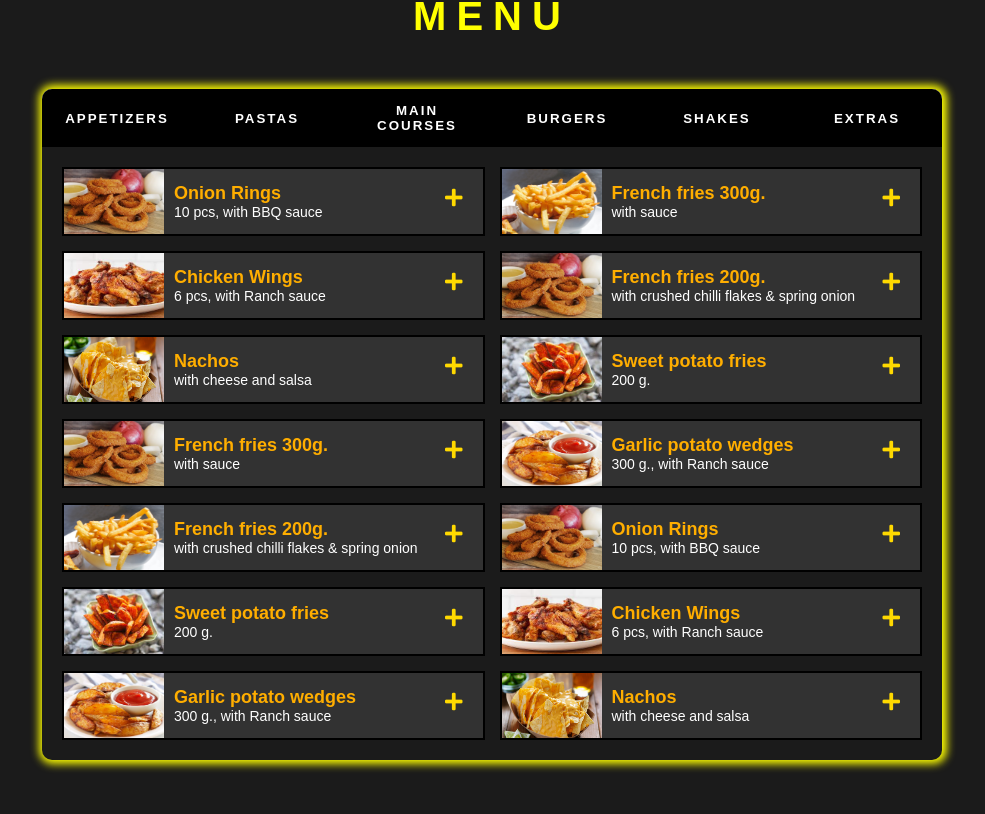
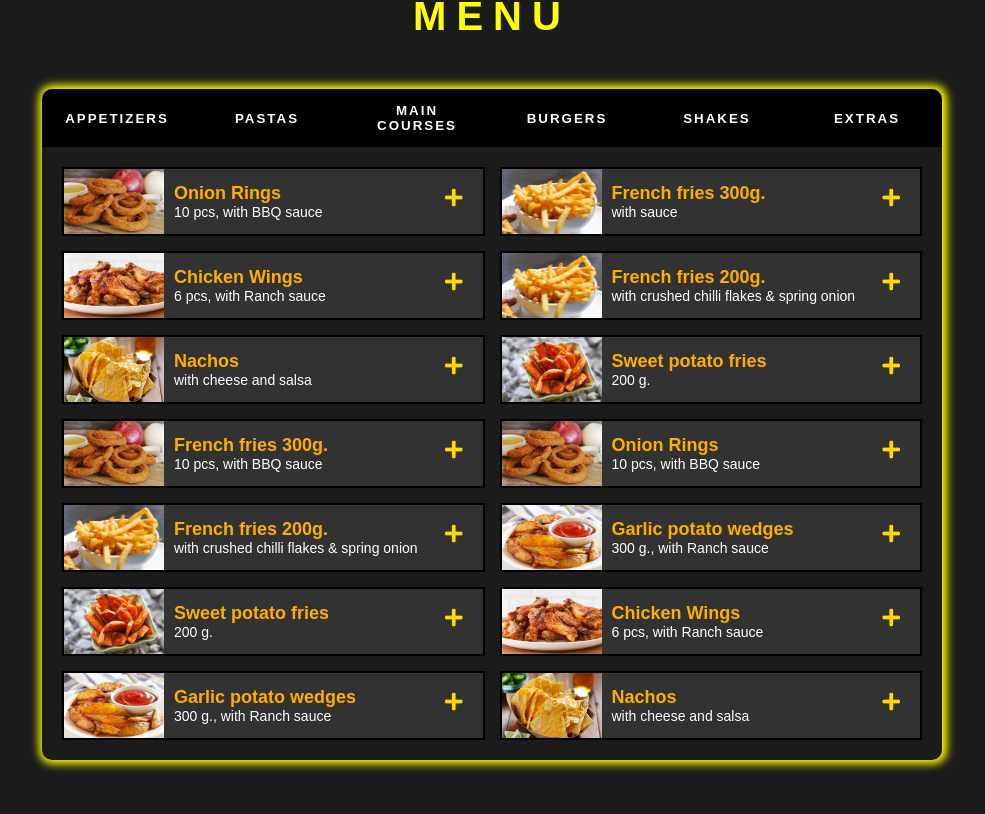
Before and after one commit to electrixky/hells-kitchen-website, a React (Create React App) app in the folder front/: page / in a window 1280 px wide. Shown: the part 906-1720 px from the top of the page, without its empty margins (148-1133 px from the left). Built offline with nearby package versions, Linux system fonts and the light colour scheme.

Commit message:
Created Item component

```diff
--- a/front/src/layouts/MenuPage/Item/Item.jsx
+++ b/front/src/layouts/MenuPage/Item/Item.jsx
@@ -1,7 +1,17 @@
 import styles from './Item.module.scss'
+import AddButton from './AddButton/AddButton'
 
-const Item = () => {
-	return <div></div>
+const Item = ({name, desc, source}) => {
+	return (
+			<div className = {styles.item}>
+					<img className={styles.image} src = {source} />
+					<div className = {styles.text}>
+						<h3 className={styles.title}>{name}</h3>
+						<p className={styles.description}>{desc}</p>
+					</div>
+					<AddButton />
+				</div>
+	)
 }
 
 export default Item
--- a/front/src/layouts/MenuPage/Item/Item.module.scss
+++ b/front/src/layouts/MenuPage/Item/Item.module.scss
@@ -1,3 +1,34 @@
 .title {
+	font-size: 1.8rem;
+	color: #ffae00;
+	cursor: pointer;
+}
 
+.description {
+	font-size: 1.4rem;
+	cursor: pointer;
 }
+
+.text {
+	padding: 1rem;
+}
+
+.item {
+	display: flex;
+	align-items: center;
+	border: 2px solid #000;
+	position: relative;
+	padding-right: 4rem;
+	color: #fff;
+	background-color: rgba(255, 255, 255, 0.1);
+
+	&:hover {
+		background-color: rgba(255, 255, 255, 0.233);
+	}
+}
+
+.image {
+	width: 10rem;
+	height: 6.5rem;
+	cursor: pointer;
+}
--- a/front/src/layouts/MenuPage/Item/ItemDescription/ItemDesciption.module.scss
+++ /dev/null
@@ -1,4 +0,0 @@
-.text {
-	font-size: 1.4rem;
-	cursor: pointer;
-}
--- a/front/src/layouts/MenuPage/Item/ItemDescription/ItemDescription.jsx
+++ /dev/null
@@ -1,7 +0,0 @@
-import styles from './ItemDesciption.module.scss'
-
-const ItemDesciption = ({children}) => {
-	return <p className = {styles.text}>{children}</p>
-}
-
-export default ItemDesciption
--- a/front/src/layouts/MenuPage/Item/ItemImage/ItemImage.jsx
+++ /dev/null
@@ -1,7 +0,0 @@
-import styles from './ItemImage.module.scss'
-
-const ItemImage = ({source}) => {
-	return <img className = {styles.image} src={source} alt="" />
-}
-
-export default ItemImage
--- a/front/src/layouts/MenuPage/Item/ItemImage/ItemImage.module.scss
+++ /dev/null
@@ -1,5 +0,0 @@
-.image {
-	width: 10rem;
-	height: 6.5rem;
-	cursor: pointer;
-}
--- a/front/src/layouts/MenuPage/Item/ItemTitle/ItemTitle.jsx
+++ /dev/null
@@ -1,7 +0,0 @@
-import styles from './ItemTitle.module.scss'
-
-const ItemTitle = ({children}) => {
-	return <h3 className = {styles.text}>{children}</h3>
-}
-
-export default ItemTitle
--- a/front/src/layouts/MenuPage/Item/ItemTitle/ItemTitle.module.scss
+++ /dev/null
@@ -1,5 +0,0 @@
-.text {
-	font-size: 1.8rem;
-	color: #ffae00;
-	cursor: pointer;
-}
--- a/front/src/layouts/MenuPage/Items/Items.jsx
+++ b/front/src/layouts/MenuPage/Items/Items.jsx
@@ -1,9 +1,5 @@
 import styles from './Items.module.scss'
 import Item from '../Item/Item'
-import ItemImage from '../Item/ItemImage/ItemImage'
-import ItemTitle from '../Item/ItemTitle/ItemTitle'
-import ItemDescription from '../Item/ItemDescription/ItemDescription'
-import AddButton from '../Item/AddButton/AddButton'
 import onionRings from '../../../assets/food-images/onion-rings.jpeg'
 import chickenLegs from '../../../assets/food-images/chicken-legs.jfif'
 import frenchFries from '../../../assets/food-images/french-fries.jpg'
@@ -13,135 +9,22 @@ import potatoWedges from '../../../assets/food-images/potato-wedges.jpg'
 
 const Items = () => {
 	return (
-			<div className = {styles.items}>
-
-				<div className = {styles.item}>
-					<ItemImage source = {onionRings} />
-					<div className = {styles.text}>
-						<ItemTitle>Onion Rings</ItemTitle>
-						<ItemDescription>10 pcs, with BBQ sauce</ItemDescription>
-					</div>
-					<AddButton />
-				</div>
-
-				<div className = {styles.item}>
-					<ItemImage source = {chickenLegs} />
-					<div className = {styles.text}>
-						<ItemTitle>Chicken Wings</ItemTitle>
-						<ItemDescription>6 pcs, with Ranch sauce</ItemDescription>
-					</div>
-					<AddButton />
-				</div>
-
-				<div className = {styles.item}>
-					<ItemImage source = {nachos} />
-					<div className = {styles.text}>
-						<ItemTitle>Nachos</ItemTitle>
-						<ItemDescription>with cheese and salsa</ItemDescription>
-					</div>
-					<AddButton />
-				</div>
-
-				<div className = {styles.item}>
-					<ItemImage source = {onionRings} />
-					<div className = {styles.text}>
-						<ItemTitle>French fries 300g.</ItemTitle>
-						<ItemDescription>with sauce</ItemDescription>
-					</div>
-					<AddButton />
-				</div>
-
-				<div className = {styles.item}>
-					<ItemImage source = {frenchFries} />
-					<div className = {styles.text}>
-						<ItemTitle>French fries 200g.</ItemTitle>
-						<ItemDescription>with crushed chilli flakes & spring onion</ItemDescription>
-					</div>
-					<AddButton />
-				</div>
-
-				<div className = {styles.item}>
-					<ItemImage source = {sweetPotato} />
-					<div className = {styles.text}>
-						<ItemTitle>Sweet potato fries</ItemTitle>
-						<ItemDescription>200 g.</ItemDescription>
-					</div>
-					<AddButton />
-				</div>
-
-				<div className = {styles.item}>
-					<ItemImage source = {potatoWedges} />
-					<div className = {styles.text}>
-						<ItemTitle>Garlic potato wedges</ItemTitle>
-						<ItemDescription>300 g., with Ranch sauce</ItemDescription>
-					</div>
-					<AddButton />
-				</div>
-
-				<div className = {styles.item}>
-					<ItemImage source = {frenchFries} />
-					<div className = {styles.text}>
-						<ItemTitle>French fries 300g.</ItemTitle>
-						<ItemDescription>with sauce</ItemDescription>
-					</div>
-					<AddButton />
-				</div>
-
-				<div className = {styles.item}>
-					<ItemImage source = {onionRings} />
-					<div className = {styles.text}>
-						<ItemTitle>French fries 200g.</ItemTitle>
-						<ItemDescription>with crushed chilli flakes & spring onion</ItemDescription>
-					</div>
-					<AddButton />
-				</div>
-
-				<div className = {styles.item}>
-					<ItemImage source = {sweetPotato} />
-					<div className = {styles.text}>
-						<ItemTitle>Sweet potato fries</ItemTitle>
-						<ItemDescription>200 g.</ItemDescription>
-					</div>
-					<AddButton />
-				</div>
-
-				<div className = {styles.item}>
-					<ItemImage source = {potatoWedges} />
-					<div className = {styles.text}>
-						<ItemTitle>Garlic potato wedges</ItemTitle>
-						<ItemDescription>300 g., with Ranch sauce</ItemDescription>
-					</div>
-					<AddButton />
-				</div>
-
-				<div className = {styles.item}>
-					<ItemImage source = {onionRings} />
-					<div className = {styles.text}>
-						<ItemTitle>Onion Rings</ItemTitle>
-						<ItemDescription>10 pcs, with BBQ sauce</ItemDescription>
-					</div>
-					<AddButton />
-				</div>
-
-				<div className = {styles.item}>
-					<ItemImage source = {chickenLegs} />
-					<div className = {styles.text}>
-						<ItemTitle>Chicken Wings</ItemTitle>
-						<ItemDescription>6 pcs, with Ranch sauce</ItemDescription>
-					</div>
-					<AddButton />
-				</div>
-
-				<div className = {styles.item}>
-					<ItemImage source = {nachos} />
-					<div className = {styles.text}>
-						<ItemTitle>Nachos</ItemTitle>
-						<ItemDescription>with cheese and salsa</ItemDescription>
-					</div>
-					<AddButton />
-				</div>
-
-			</div>
+		<div className={styles.items}>
+			<Item name="Onion Rings" desc="10 pcs, with BBQ sauce" source={onionRings} />
+			<Item name="Chicken Wings" desc="6 pcs, with Ranch sauce" source={chickenLegs} />
+			<Item name="Nachos" desc="with cheese and salsa" source={nachos} />
+			<Item name="French fries 300g." desc="10 pcs, with BBQ sauce" source={onionRings} />
+			<Item name="French fries 200g." desc="with crushed chilli flakes & spring onion" source={frenchFries} />
+			<Item name="Sweet potato fries" desc="200 g." source={sweetPotato} />
+			<Item name="Garlic potato wedges" desc="300 g., with Ranch sauce" source={potatoWedges} />
+			<Item name="French fries 300g." desc="with sauce" source={frenchFries} />
+			<Item name="French fries 200g." desc="with crushed chilli flakes & spring onion" source={frenchFries} />
+			<Item name="Sweet potato fries" desc="200 g." source={sweetPotato} />
+			<Item name="Onion Rings" desc="10 pcs, with BBQ sauce" source={onionRings} />
+			<Item name="Garlic potato wedges" desc="300 g., with Ranch sauce" source={potatoWedges} />
+			<Item name="Chicken Wings" desc="6 pcs, with Ranch sauce" source={chickenLegs} />
+			<Item name="Nachos" desc="with cheese and salsa" source={nachos} />
+		</div>
 
 	)
 }
```
